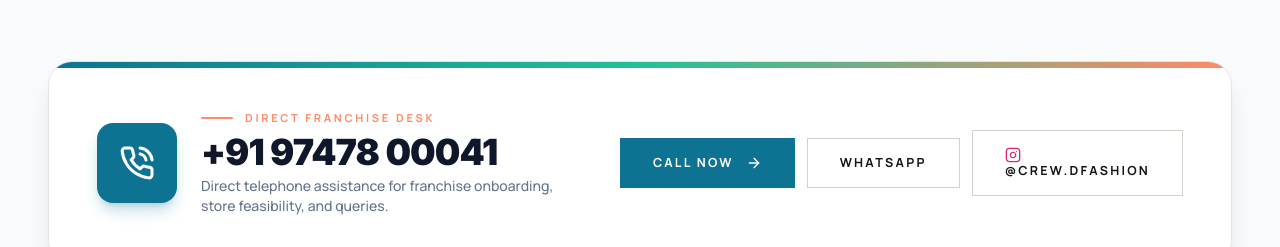
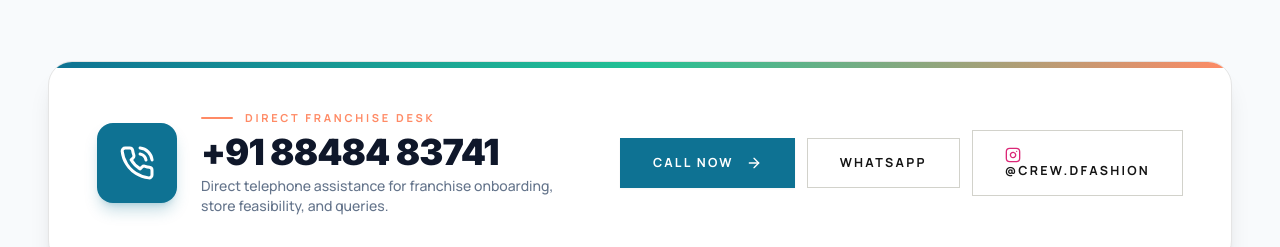
Before and after one commit to george-nithin/cluster-website, a Next.js app: page /our-franchise in a window 1280 px wide. Shown: the part 5420-5667 px from the top of the page. Built offline with nearby package versions, Linux system fonts and the light colour scheme.

Commit message:
number change

```diff
--- a/src/app/our-franchise/page.tsx
+++ b/src/app/our-franchise/page.tsx
@@ -772,10 +772,10 @@ export default function OurFranchisePage() {
                     </span>
                   </div>
                   <a
-                    href="tel:+919747800041"
+                    href="tel:+918848483741"
                     className="block text-2xl sm:text-3xl lg:text-3xl xl:text-4xl font-black text-slate-900 hover:text-cluster-blue transition-colors font-sans tracking-tight mb-1 whitespace-nowrap"
                   >
-                    +91 97478 00041
+                    +91 88484 83741
                   </a>
                   <p className="text-xs sm:text-sm text-slate-500 font-medium font-manrope max-w-xl">
                     Direct telephone assistance for franchise onboarding, store feasibility, and queries.
@@ -787,7 +787,7 @@ export default function OurFranchisePage() {
                 <Button
                   variant="blue"
                   size="default"
-                  href="tel:+919747800041"
+                  href="tel:+918848483741"
                   className="w-full sm:w-auto justify-center"
                 >
                   Call Now
@@ -795,7 +795,7 @@ export default function OurFranchisePage() {
                 <Button
                   variant="outline-dark"
                   size="default"
-                  href="https://wa.me/919747800041?text=Hi%2C%20I%20am%20interested%20in%20a%20Crew-D%20Franchise%20partnership"
+                  href="https://wa.me/918848483741?text=Hi%2C%20I%20am%20interested%20in%20a%20Crew-D%20Franchise%20partnership"
                   external
                   className="w-full sm:w-auto justify-center"
                 >
```
